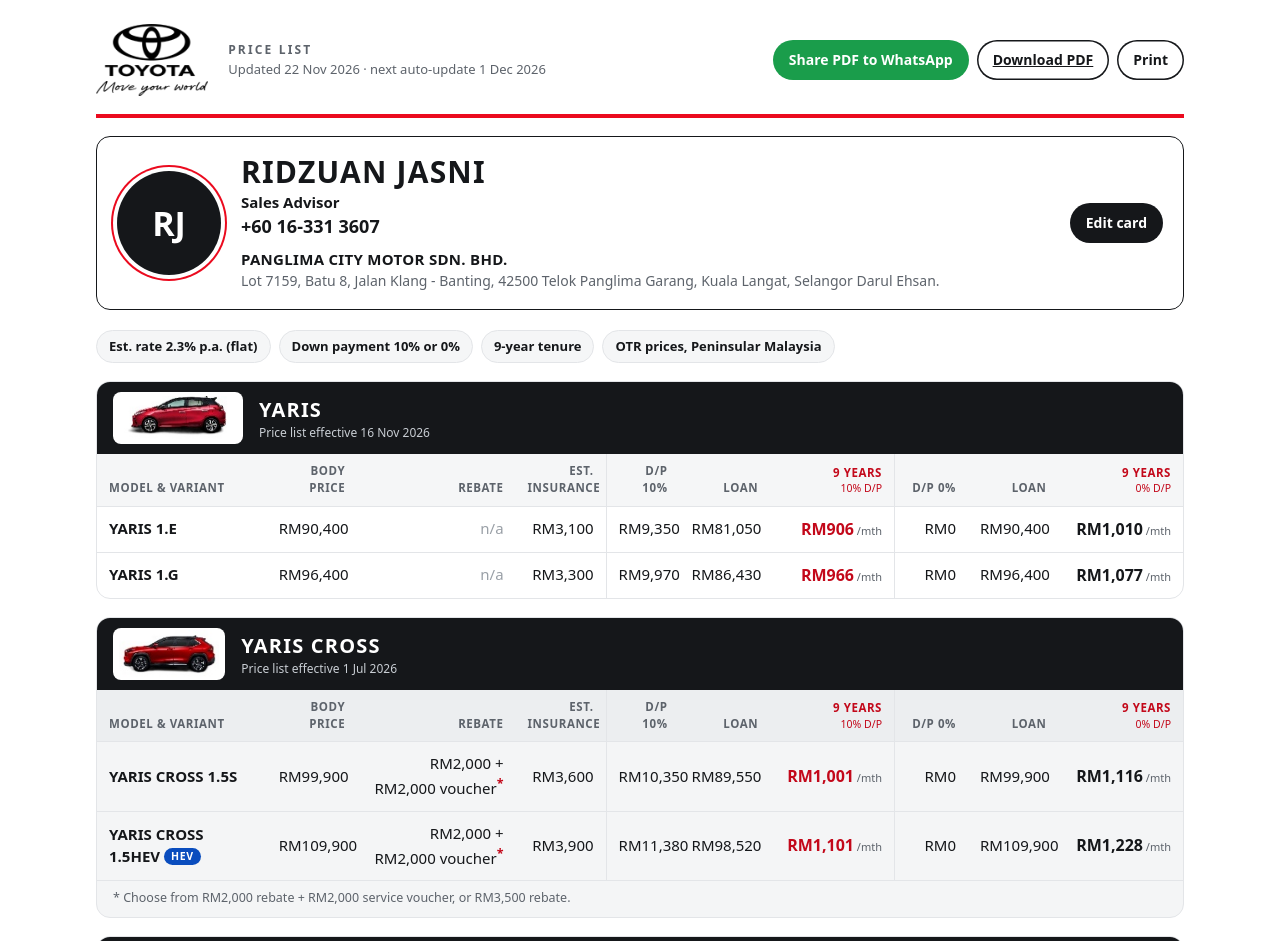
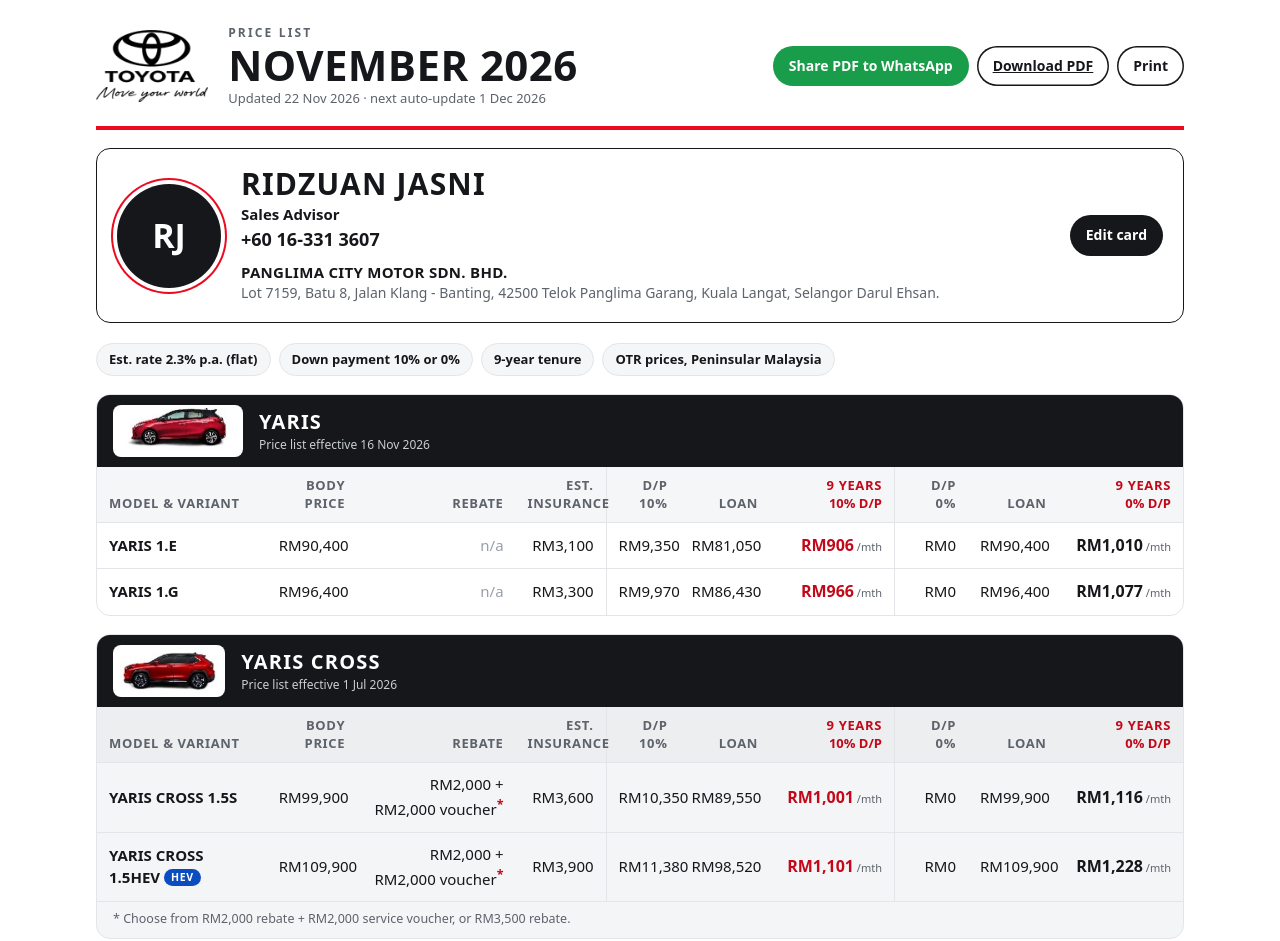
Before and after one commit to mohdridzuan87/toyota-price-list, a website with bundled scripts: page site/index.html in a window 1280 px wide. Shown: the top 941 px of the page. Built offline with nearby package versions, Linux system fonts and the light colour scheme.

Commit message:
Restore header month, enlarge table header text

```diff
--- a/site/app.js
+++ b/site/app.js
@@ -28,7 +28,7 @@ function nextUpdate(from) {
 
 function renderHeader(data) {
   const gen = new Date(data.generatedAt);
-  const period = $('period').textContent.trim().split(' ').join('-');
+  const period = new Intl.DateTimeFormat('en-GB', { month: 'long', year: 'numeric', timeZone: TZ }).format(gen).toUpperCase();
   $('period').textContent = period;
   $('updated').textContent = `Updated ${fmtDate(gen)} · next auto-update ${fmtDate(nextUpdate(gen))}`;
   document.title = `Toyota Price List – ${period.charAt(0) + period.slice(1).toLowerCase()}`;
--- a/site/style.css
+++ b/site/style.css
@@ -113,11 +113,11 @@ h1 { margin: 2px 0 2px; font-size: clamp(26px, 5.2vw, 42px); line-height: 1.05;
 
 table { width: 100%; border-collapse: collapse; }
 thead th {
-  background: var(--soft); text-align: right; font-size: 11.5px; letter-spacing: .05em; text-transform: uppercase;
+  background: var(--soft); text-align: right; font-size: 13px; letter-spacing: .05em; text-transform: uppercase;
   color: var(--muted); padding: 9px 12px; border-bottom: 1px solid var(--line); font-weight: 700; vertical-align: bottom;
 }
 thead th:first-child { text-align: left; }
-thead th small { display: block; font-size: 10.5px; letter-spacing: 0; text-transform: none; font-weight: 500; }
+thead th small { display: block; font-size: 13px; letter-spacing: 0; text-transform: none; font-weight: 700; }
 thead th.em { color: var(--red-ink); }
 tbody th, tbody td { padding: 11px 12px; border-bottom: 1px solid var(--line); text-align: right; white-space: nowrap; }
 tbody tr:last-child th, tbody tr:last-child td { border-bottom: 0; }
@@ -214,8 +214,8 @@ sup { color: var(--red-ink); font-weight: 800; }
   .model-head img { height: 14px; max-width: 40px; padding: 1px 3px; border-radius: 3px; }
   .model-head h2 { font-size: 8.5px; letter-spacing: .05em; }
   .eff { font-size: 5.5px; }
-  thead th { padding: 1.5px 3px; font-size: 5px; letter-spacing: 0; }
-  thead th small { font-size: 4.5px; }
+  thead th { padding: 1.5px 3px; font-size: 6.2px; letter-spacing: 0; }
+  thead th small { font-size: 6px; }
   tbody th, tbody td { padding: 1.2px 3px; font-size: 6.3px; }
   tbody th { font-size: 6.3px; }
   td.em { font-size: 7px; }
```
Also changed, not shown: 1 other file.
